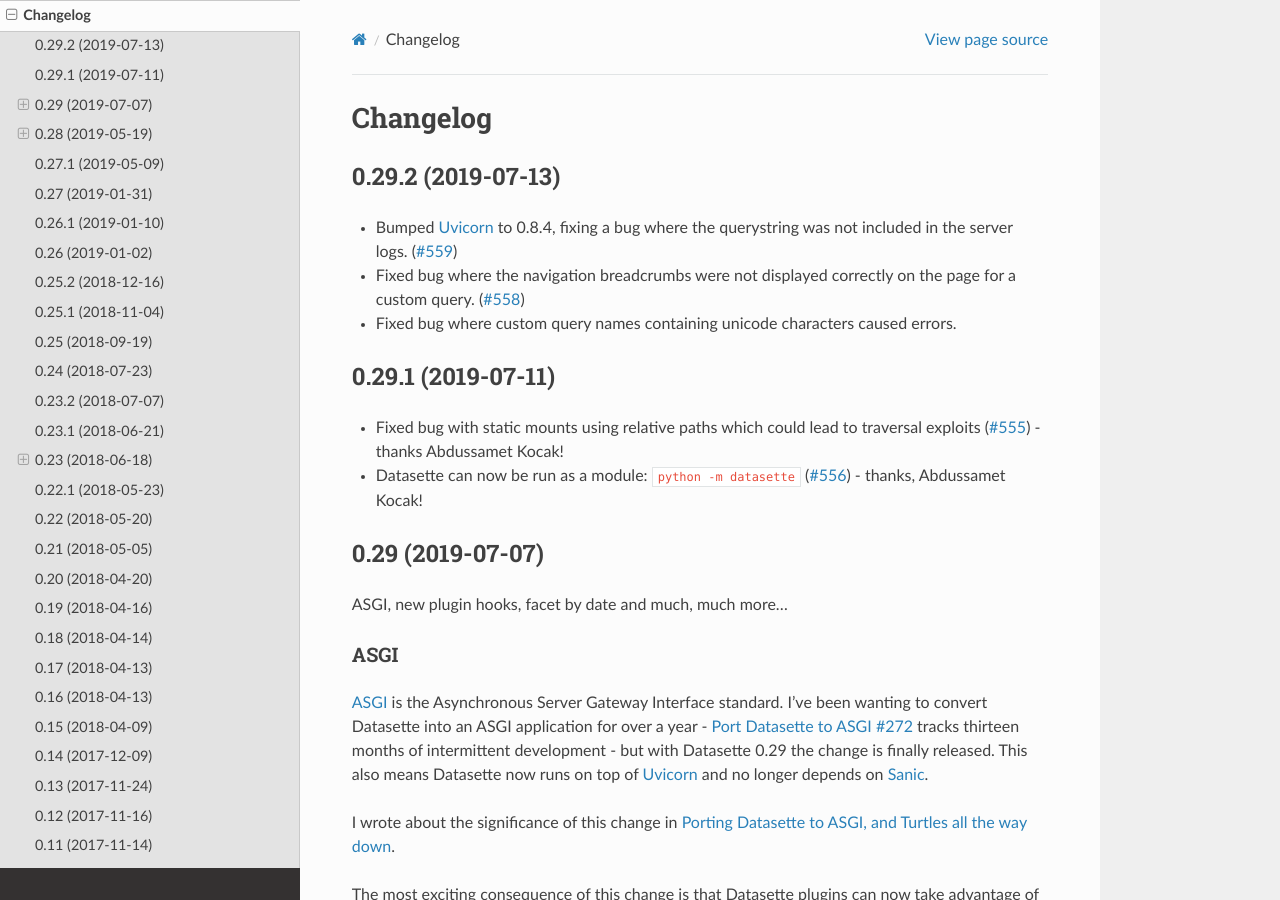
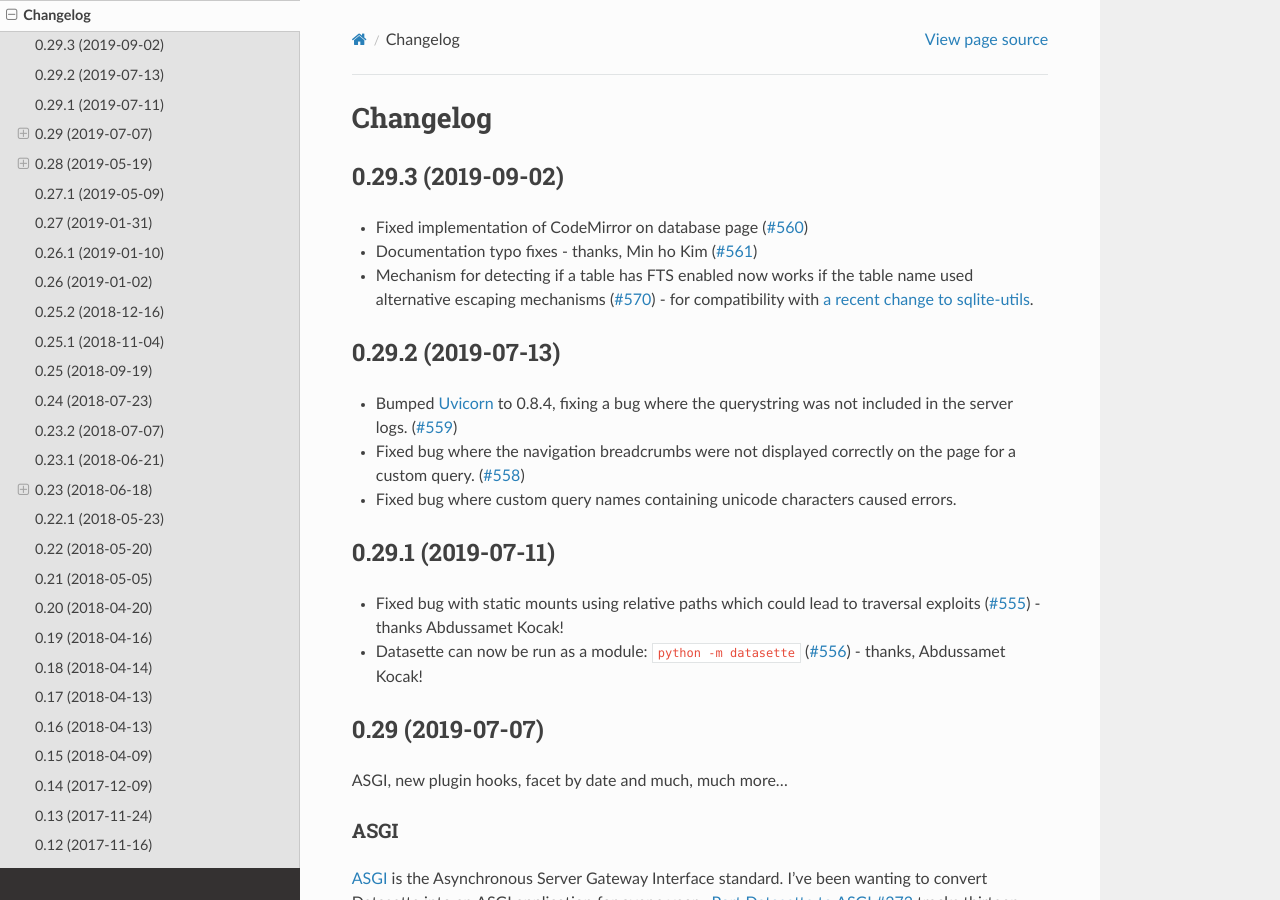
Before and after one commit to simonw/datasette, a Sphinx documentation site: the page built from docs/changelog.rst, in a window 1280 px wide and 900 px high. Built offline with Sphinx 7.4.7 and the Read the Docs theme 2.0.0, drawn with Linux system fonts in a browser that asks for light colours.

Commit message:
Changelog for 0.29.3 release

```diff
--- a/docs/changelog.rst
+++ b/docs/changelog.rst
@@ -3,6 +3,15 @@
 =========
 Changelog
 =========
+
+.. _v0_29_3:
+
+0.29.3 (2019-09-02)
+-------------------
+
+- Fixed implementation of CodeMirror on database page (`#560 <https://github.com/simonw/datasette/issues/560>`__)
+- Documentation typo fixes - thanks, Min ho Kim (`#561 <https://github.com/simonw/datasette/pull/561>`__)
+- Mechanism for detecting if a table has FTS enabled now works if the table name used alternative escaping mechanisms (`#570 <https://github.com/simonw/datasette/issues/570>`__) - for compatibility with `a recent change to sqlite-utils <https://github.com/simonw/sqlite-utils/pull/57>`__.
 
 .. _v0_29_2:
 
```
